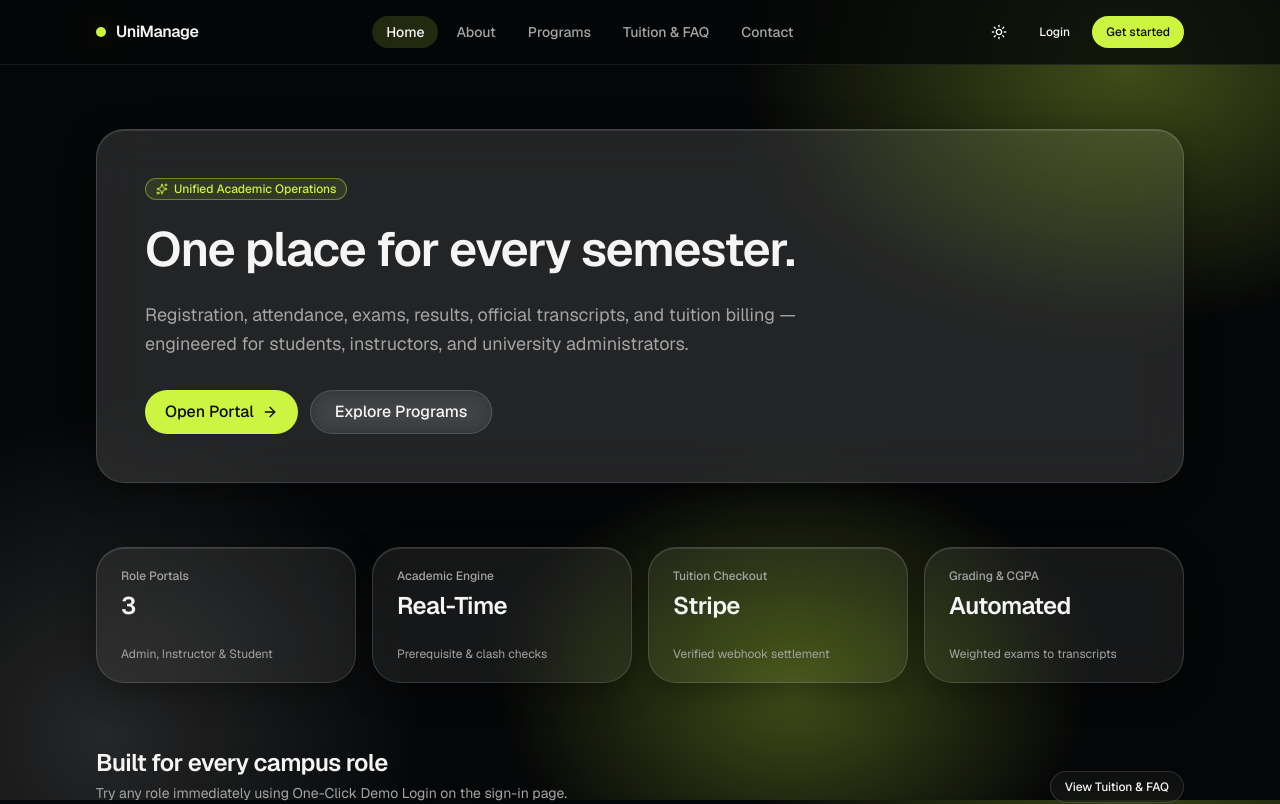
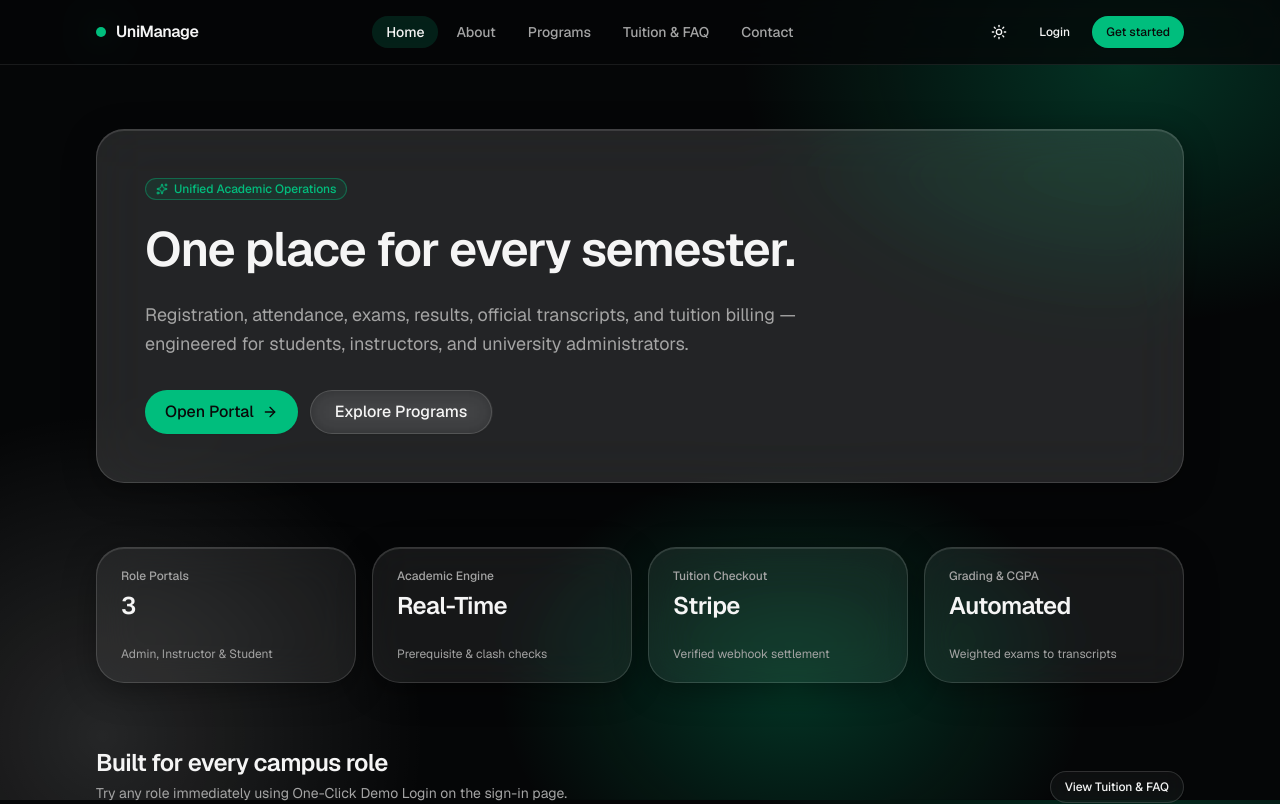
Before and after one commit to mjh-shikder/A07-Level-2-University-Management-Frontend, a Next.js app: page / in a window 1280 px wide. Shown: the top 804 px of the page. Built offline with nearby package versions, Linux system fonts and the light colour scheme; no server answers.

Commit message:
feat: update design tokens to use Deep Emerald accent for improved branding

```diff
--- a/app/globals.css
+++ b/app/globals.css
@@ -5,7 +5,7 @@
 
 /* ------------------------------------------------------------------
    UniManage design tokens
-   Style: glassmorphism, black & white + one lime accent.
+   Style: glassmorphism, black & white + Deep Emerald accent.
    Dark is the primary look (set defaultTheme="dark" in next-themes).
    To change the accent, edit --accent-brand in :root and .dark only.
 ------------------------------------------------------------------- */
@@ -13,11 +13,11 @@
 :root {
   --radius: 1.25rem;
 
-  /* Brand accent (lime) */
-  --accent-brand: oklch(0.91 0.2 122);
-  --accent-brand-foreground: oklch(0.15 0 0);
+  /* Brand accent (Deep Emerald) */
+  --accent-brand: oklch(0.51 0.14 162);
+  --accent-brand-foreground: oklch(0.99 0 0);
 
-  /* Light theme: white ground, black ink, lime accent */
+  /* Light theme: white ground, black ink, deep emerald accent */
   --background: oklch(0.985 0 0);
   --foreground: oklch(0.14 0 0);
   --card: oklch(1 0 0 / 70%);
@@ -35,7 +35,7 @@
   --destructive: oklch(0.577 0.245 27.325);
   --border: oklch(0 0 0 / 10%);
   --input: oklch(0 0 0 / 14%);
-  --ring: oklch(0.72 0.19 122);
+  --ring: oklch(0.51 0.14 162);
 
   --chart-1: var(--accent-brand);
   --chart-2: oklch(0.14 0 0);
@@ -50,7 +50,7 @@
   --sidebar-accent: oklch(0.95 0 0);
   --sidebar-accent-foreground: oklch(0.14 0 0);
   --sidebar-border: oklch(0 0 0 / 10%);
-  --sidebar-ring: oklch(0.72 0.19 122);
+  --sidebar-ring: oklch(0.51 0.14 162);
 
   /* Glass surfaces */
   --glass-bg: oklch(1 0 0 / 65%);
@@ -58,11 +58,13 @@
   --glass-border: oklch(0 0 0 / 10%);
   --glass-highlight: oklch(1 0 0 / 80%);
   --glass-shadow: 0 8px 32px oklch(0 0 0 / 10%);
-  --glow-1: oklch(0.91 0.2 122 / 35%);
+  --glow-1: oklch(0.65 0.14 162 / 18%);
   --glow-2: oklch(0 0 0 / 6%);
 }
 
 .dark {
+  --accent-brand: oklch(0.70 0.17 162);
+  --accent-brand-foreground: oklch(0.14 0 0);
   --background: oklch(0.12 0.003 270);
   --foreground: oklch(0.97 0 0);
   --card: oklch(1 0 0 / 7%);
@@ -103,7 +105,7 @@
   --glass-border: oklch(1 0 0 / 14%);
   --glass-highlight: oklch(1 0 0 / 12%);
   --glass-shadow: 0 8px 32px oklch(0 0 0 / 35%);
-  --glow-1: oklch(0.91 0.2 122 / 30%);
+  --glow-1: oklch(0.70 0.17 162 / 24%);
   --glow-2: oklch(1 0 0 / 13%);
 }
 
@@ -234,7 +236,7 @@
 }
 
 @utility glow-brand {
-  box-shadow: 0 0 32px oklch(0.91 0.2 122 / 35%);
+  box-shadow: 0 0 32px oklch(0.65 0.16 162 / 35%);
 }
 
 /* Fallback for browsers without backdrop-filter */
```
